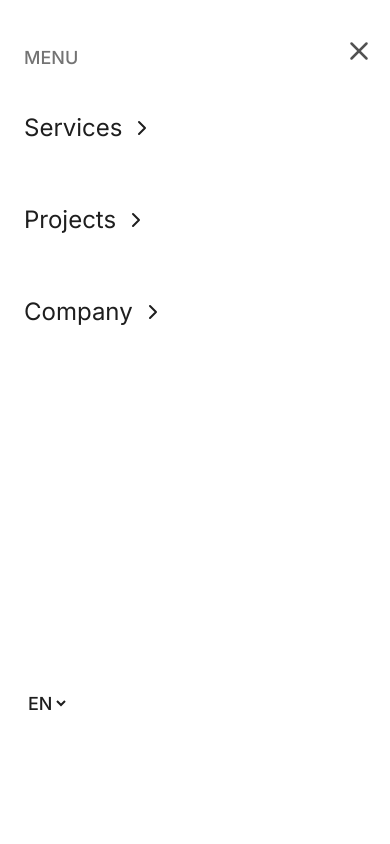
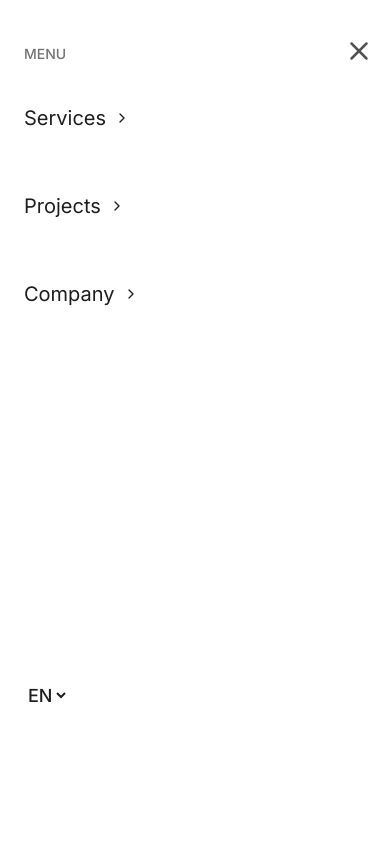
Before and after one commit to jimiolu/vosion, a Next.js app: page / in a window 390 px wide. Both pictures are taken after a click on the button 343 px from the left and 44 px from the top of the page. Shown: the top 844 px of the page. Built offline with nearby package versions, Linux system fonts and the light colour scheme.

Commit message:
Just some random mobile menu fixes

```diff
--- a/src/components/MobileNavigation.tsx
+++ b/src/components/MobileNavigation.tsx
@@ -1,14 +1,6 @@
 "use client";
 
-import {
-  ArrowLeft,
-  ChevronLeft,
-  ChevronRight,
-  Logs,
-  Menu,
-  MoveRight,
-  X,
-} from "lucide-react";
+import { ChevronLeft, ChevronRight, Logs, X } from "lucide-react";
 import Image from "next/image";
 import Link from "next/link";
 import React, { useState } from "react";
@@ -45,11 +37,11 @@ const MobileNavigation = () => {
 
       {/* Full Screen overlay  */}
       {open && (
-        <div className="fixed inset-0 bg-white shadow-sm p-6 z-50 overflow-hidden h-screen">
+        <div className="fixed inset-0 bg-white shadow-sm p-6 z-50 overflow-hidden h-[150vh]">
           {/* close button  */}
           <div>
             {open === "main" && (
-              <h2 className="text-lg font-medium uppercase text-neutral-500 pt-5">
+              <h2 className="text-sm font-medium uppercase text-neutral-500 pt-5">
                 Menu
               </h2>
             )}
@@ -80,8 +72,8 @@ const MobileNavigation = () => {
                     className="flex gap-2 items-center justify-center text-basecolor"
                     onClick={() => setOpen("solutions")}
                   >
-                    <span className="text-2xl">Services</span>
-                    <ChevronRight className="size-6" />
+                    <span className="text-xl">Services</span>
+                    <ChevronRight className="size-4" />
                   </button>
                 </li>
                 <li>
@@ -89,8 +81,8 @@ const MobileNavigation = () => {
                     className="flex gap-2 items-center justify-center text-basecolor"
                     onClick={() => setOpen("projects")}
                   >
-                    <span className="text-2xl">Projects</span>
-                    <ChevronRight className="size-6" />
+                    <span className="text-xl">Projects</span>
+                    <ChevronRight className="size-4" />
                   </button>
                 </li>
                 <li>
@@ -98,8 +90,8 @@ const MobileNavigation = () => {
                     className="flex gap-2 items-center justify-center text-basecolor"
                     onClick={() => setOpen("company")}
                   >
-                    <span className="text-2xl">Company</span>
-                    <ChevronRight className="size-6" />
+                    <span className="text-xl">Company</span>
+                    <ChevronRight className="size-4" />
                   </button>
                 </li>
               </ul>
```
